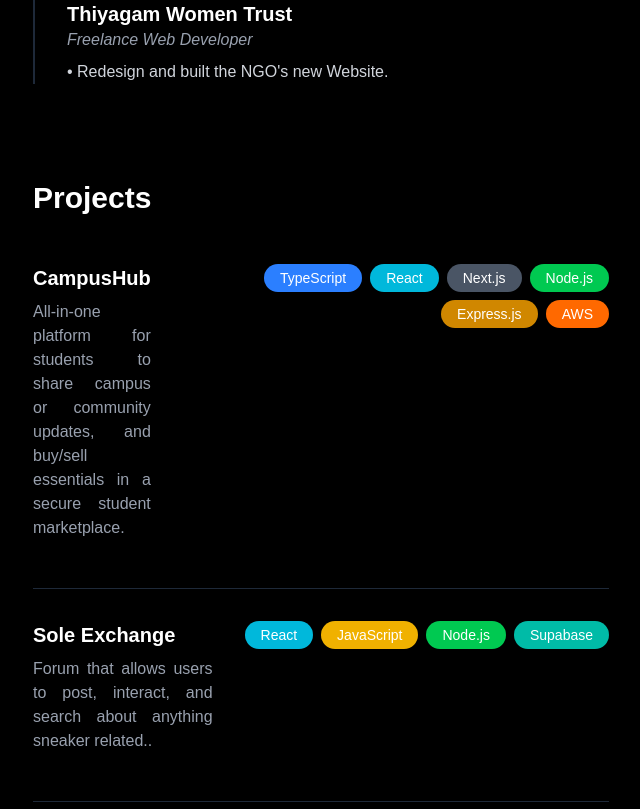
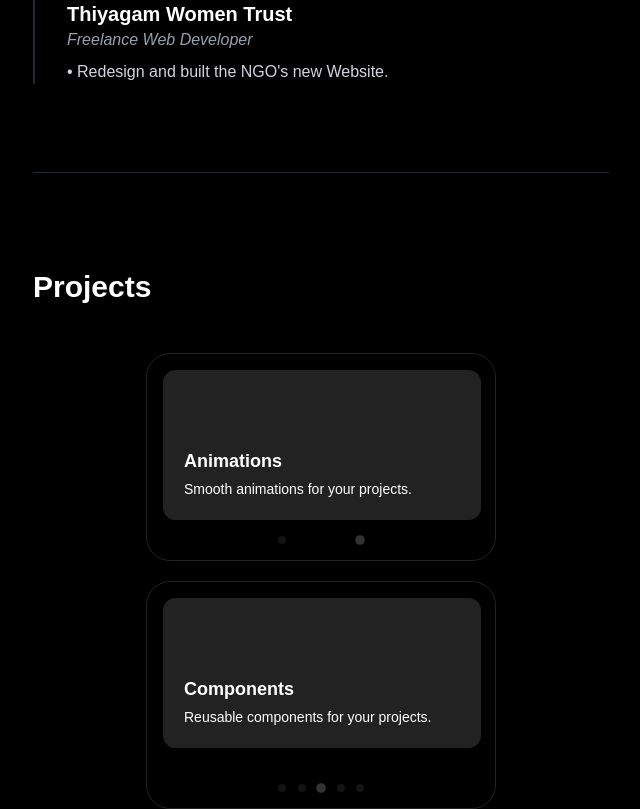
Before and after one commit to VISHWXA7/personal-site, a Next.js app: page /about in a window 1280 px wide. Shown: the part 440-1249 px from the top of the page, without its empty margins (319-959 px from the left). Built offline with nearby package versions, Linux system fonts and the light colour scheme.

Commit message:
Project Data and Component update

```diff
--- a/app/about/page.tsx
+++ b/app/about/page.tsx
@@ -1,18 +1,19 @@
 import React from 'react';
-import { projects, timeline, hobbies } from '@/app/data/index';
+import Carousel from '@/components/Carousel';
+import {timeline, hobbies, DEFAULT_ITEMS, PROJECT_TWO } from '@/app/data/index';
 
 export default function Portfolio() {
 
   return (
     <div className="min-h-screen bg-black text-white px-8 py-16">
-      <div className="max-w-xl mx-auto">
+      <div className="max-w-xl mx-auto ">
       <h2 className="text-3xl font-bold mb-2 mt-10">About</h2>
       <p className="text-gray-400 text-xl mb-12">Who I am.</p>
 
         {/* Timeline Section */}
         <section className="mb-24 mt-10">
           <h2 className="text-3xl font-bold mb-12">Timeline</h2>
-          <div className="relative border-l-2 border-gray-800 pl-8 space-y-12">
+          <div className="relative border-l-2 border-gray-800 pl-8 space-y-12 mb-12">
             {timeline.map((item, i) => (
               <div key={i} className="relative">
 
@@ -26,33 +27,35 @@ export default function Portfolio() {
               </div>
             ))}
           </div>
+          <div className='border-b border-gray-800 pt-10'></div>
         </section>
 
         {/* Projects Section */}
         <section className="mb-24">
+
           <h2 className="text-3xl font-bold mb-12">Projects</h2>
-
-          <div className="space-y-8">
-            {projects.map((project, i) => (
-              <div key={i} className="border-b border-gray-800 pb-8">
-                <div className="flex justify-between items-start mb-4">
-                  <div className="flex-1">
-                    <h3 className="text-xl font-semibold mb-2">{project.name}</h3>
-                    <p className="text-gray-400 text-justify">{project.description}</p>
-                  </div>
-                  <div className="flex flex-wrap gap-2 justify-end ml-8">
-                    {project.tags.map((tag, j) => (
-                      <span
-                        key={j}
-                        className={`${tag.color} px-4 py-1 rounded-full text-sm font-medium`}
-                      >
-                        {tag.name}
-                      </span>
-                    ))}
-                  </div>
-                </div>
-              </div>
-            ))}
+          <div className='justify-center flex border-b border-gray-800'>
+            <div style={{ height: '600px', position: 'relative'}}>
+              <Carousel
+                items={DEFAULT_ITEMS}
+                baseWidth={350}
+                autoplay={true}
+                autoplayDelay={4000}
+                pauseOnHover={false}
+                loop={true}
+                round={false}
+              />
+              <div className='mb-5'></div>
+              <Carousel
+                items={PROJECT_TWO}
+                baseWidth={350}
+                autoplay={true}
+                autoplayDelay={2000}
+                pauseOnHover={false}
+                loop={true}
+                round={false}
+              />
+          </div>
           </div>
         </section>
 
--- a/app/data/index.ts
+++ b/app/data/index.ts
@@ -1,29 +1,5 @@
  import React from 'react';
-
- export const projects = [
-    {
-      name: "CampusHub",
-      description: "All-in-one platform for students to share campus or community updates, and buy/sell essentials in a secure student marketplace.",
-      tags: [
-        { name: "TypeScript", color: "bg-blue-500" },
-        { name: "React", color: "bg-cyan-500" },
-        { name: "Next.js", color: "bg-gray-600" },
-        { name: "Node.js", color: "bg-green-500" },
-        { name: "Express.js", color: "bg-yellow-600" },
-        { name: "AWS", color: "bg-orange-500" }
-      ]
-    },
-    {
-      name: "Sole Exchange",
-      description: "Forum that allows users to post, interact, and search about anything sneaker related..",
-      tags: [
-        { name: "React", color: "bg-cyan-500" },
-        { name: "JavaScript", color: "bg-yellow-500" },
-        { name: "Node.js", color: "bg-green-500" },
-        { name: "Supabase", color: "bg-teal-500" }
-      ]
-    },
-  ];
+ import { CarouselItem } from '@/components/Carousel';
 
   export const hobbies = [
     {
@@ -92,3 +68,47 @@
     { name: 'Gear', href: '/gear' },
     { name: 'Contact', href: '/contact' },
   ];
+
+
+
+// PROJECTS DATA
+  export const DEFAULT_ITEMS: CarouselItem[] = [
+  {
+    title: 'Text Animations',
+    description: 'SVKJKBVKJJVDJVSJKDK.',
+    id: 1
+  },
+  {
+    title: 'Animations',
+    description: 'Smooth animations for your projects.',
+    id: 2
+  }
+];
+
+export const PROJECT_TWO: CarouselItem[] = [
+  {
+    title: 'ABSTRACT',
+    description: 'Cool text animations for your projects.',
+    id: 1
+  },
+  {
+    title: 'Animations',
+    description: 'Smooth animations for your projects.',
+    id: 2
+  },
+  {
+    title: 'Components',
+    description: 'Reusable components for your projects.',
+    id: 3
+  },
+  {
+    title: 'Backgrounds',
+    description: 'Beautiful backgrounds and patterns for your projects.',
+    id: 4
+  },
+  {
+    title: 'Common UI',
+    description: 'Common UI components are coming soon!',
+    id: 5
+  }
+];
--- /dev/null
+++ b/components/Carousel.tsx
@@ -0,0 +1,204 @@
+"use client";
+
+import { useEffect, useState, useRef } from 'react';
+import { motion, PanInfo, useMotionValue, useTransform } from 'motion/react';
+import React, { JSX } from 'react';
+import { DEFAULT_ITEMS } from '@/app/data';
+
+// replace icons with your own if needed
+import { FiCircle, FiCode, FiFileText, FiLayers, FiLayout } from 'react-icons/fi';
+export interface CarouselItem {
+  title: string;
+  description: string;
+  id: number;
+}
+
+export interface CarouselProps {
+  items?: CarouselItem[];
+  baseWidth?: number;
+  autoplay?: boolean;
+  autoplayDelay?: number;
+  pauseOnHover?: boolean;
+  loop?: boolean;
+  round?: boolean ;
+}
+
+
+const DRAG_BUFFER = 0;
+const VELOCITY_THRESHOLD = 500;
+const GAP = 16;
+const SPRING_OPTIONS = { type: 'spring' as const, stiffness: 300, damping: 30 };
+
+export default function Carousel({
+  items = DEFAULT_ITEMS,
+  baseWidth = 300,
+  autoplay = false,
+  autoplayDelay = 3000,
+  pauseOnHover = false,
+  loop = false,
+  round = false
+}: CarouselProps): JSX.Element {
+  const containerPadding = 16;
+  const itemWidth = baseWidth - containerPadding * 2;
+  const trackItemOffset = itemWidth + GAP;
+
+  const carouselItems = loop ? [...items, items[0]] : items;
+  const [currentIndex, setCurrentIndex] = useState<number>(0);
+  const x = useMotionValue(0);
+  const [isHovered, setIsHovered] = useState<boolean>(false);
+  const [isResetting, setIsResetting] = useState<boolean>(false);
+
+  const containerRef = useRef<HTMLDivElement>(null);
+  useEffect(() => {
+    if (pauseOnHover && containerRef.current) {
+      const container = containerRef.current;
+      const handleMouseEnter = () => setIsHovered(true);
+      const handleMouseLeave = () => setIsHovered(false);
+      container.addEventListener('mouseenter', handleMouseEnter);
+      container.addEventListener('mouseleave', handleMouseLeave);
+      return () => {
+        container.removeEventListener('mouseenter', handleMouseEnter);
+        container.removeEventListener('mouseleave', handleMouseLeave);
+      };
+    }
+  }, [pauseOnHover]);
+
+  useEffect(() => {
+    if (autoplay && (!pauseOnHover || !isHovered)) {
+      const timer = setInterval(() => {
+        setCurrentIndex(prev => {
+          if (prev === items.length - 1 && loop) {
+            return prev + 1;
+          }
+          if (prev === carouselItems.length - 1) {
+            return loop ? 0 : prev;
+          }
+          return prev + 1;
+        });
+      }, autoplayDelay);
+      return () => clearInterval(timer);
+    }
+  }, [autoplay, autoplayDelay, isHovered, loop, items.length, carouselItems.length, pauseOnHover]);
+
+  const effectiveTransition = isResetting ? { duration: 0 } : SPRING_OPTIONS;
+
+  const handleAnimationComplete = () => {
+    if (loop && currentIndex === carouselItems.length - 1) {
+      setIsResetting(true);
+      x.set(0);
+      setCurrentIndex(0);
+      setTimeout(() => setIsResetting(false), 50);
+    }
+  };
+
+  const handleDragEnd = (_: MouseEvent | TouchEvent | PointerEvent, info: PanInfo): void => {
+    const offset = info.offset.x;
+    const velocity = info.velocity.x;
+    if (offset < -DRAG_BUFFER || velocity < -VELOCITY_THRESHOLD) {
+      if (loop && currentIndex === items.length - 1) {
+        setCurrentIndex(currentIndex + 1);
+      } else {
+        setCurrentIndex(prev => Math.min(prev + 1, carouselItems.length - 1));
+      }
+    } else if (offset > DRAG_BUFFER || velocity > VELOCITY_THRESHOLD) {
+      if (loop && currentIndex === 0) {
+        setCurrentIndex(items.length - 1);
+      } else {
+        setCurrentIndex(prev => Math.max(prev - 1, 0));
+      }
+    }
+  };
+
+  const dragProps = loop
+    ? {}
+    : {
+        dragConstraints: {
+          left: -trackItemOffset * (carouselItems.length - 1),
+          right: 0
+        }
+      };
+
+  return (
+    <div
+      ref={containerRef}
+      className={`relative overflow-hidden p-4 ${
+        round ? 'rounded-full border border-white' : 'rounded-[24px] border border-[#222]'
+      }`}
+      style={{
+        width: `${baseWidth}px`,
+        ...(round && { height: `${baseWidth}px` })
+      }}
+    >
+      <motion.div
+        className="flex"
+        drag="x"
+        {...dragProps}
+        style={{
+          width: itemWidth,
+          gap: `${GAP}px`,
+          perspective: 1000,
+          perspectiveOrigin: `${currentIndex * trackItemOffset + itemWidth / 2}px 50%`,
+          x
+        }}
+        onDragEnd={handleDragEnd}
+        animate={{ x: -(currentIndex * trackItemOffset) }}
+        transition={effectiveTransition}
+        onAnimationComplete={handleAnimationComplete}
+      >
+        {carouselItems.map((item, index) => {
+          const range = [-(index + 1) * trackItemOffset, -index * trackItemOffset, -(index - 1) * trackItemOffset];
+          const outputRange = [90, 0, -90];
+          const rotateY = useTransform(x, range, outputRange, { clamp: false });
+          return (
+            <motion.div
+              key={index}
+              className={`relative shrink-0 flex flex-col ${
+                round
+                  ? 'items-center justify-center text-center bg-[#060010] border-0'
+                  : 'items-start justify-between bg-[#222] border border-[#222] rounded-[12px]'
+              } overflow-hidden cursor-grab active:cursor-grabbing`}
+              style={{
+                width: itemWidth,
+                height: round ? itemWidth : '100%',
+                rotateY: rotateY,
+                ...(round && { borderRadius: '50%' })
+              }}
+              transition={effectiveTransition}
+            >
+              <div className={`${round ? 'p-0 m-0' : 'mb-4 p-5'}`}>
+
+              </div>
+              <div className="p-5">
+                <div className="mb-1 font-black text-lg text-white">{item.title}</div>
+                <p className="text-sm text-white">{item.description}</p>
+              </div>
+            </motion.div>
+          );
+        })}
+      </motion.div>
+      <div className={`flex w-full justify-center ${round ? 'absolute z-20 bottom-12 left-1/2 -translate-x-1/2' : ''}`}>
+        <div className="mt-4 flex w-[150px] justify-between px-8">
+          {items.map((_, index) => (
+            <motion.div
+              key={index}
+              className={`h-2 w-2 rounded-full cursor-pointer transition-colors duration-150 ${
+                currentIndex % items.length === index
+                  ? round
+                    ? 'bg-white'
+                    : 'bg-[#333333]'
+                  : round
+                    ? 'bg-[#555]'
+                    : 'bg-[rgba(51,51,51,0.4)]'
+              }`}
+              animate={{
+                scale: currentIndex % items.length === index ? 1.2 : 1
+              }}
+              onClick={() => setCurrentIndex(index)}
+              transition={{ duration: 0.15 }}
+            />
+          ))}
+        </div>
+      </div>
+    </div>
+  );
+}
--- a/package.json
+++ b/package.json
@@ -13,9 +13,11 @@
     "class-variance-authority": "^0.7.1",
     "clsx": "^2.1.1",
     "lucide-react": "^0.554.0",
+    "motion": "^12.23.12",
     "next": "15.4.5",
     "react": "19.1.0",
     "react-dom": "19.1.0",
+    "react-icons": "^5.5.0",
     "react-responsive": "^10.0.1",
     "tailwind-merge": "^3.4.0"
   },
```
Also changed, not shown: 1 other file (tests, documents, lock files or other folders).
